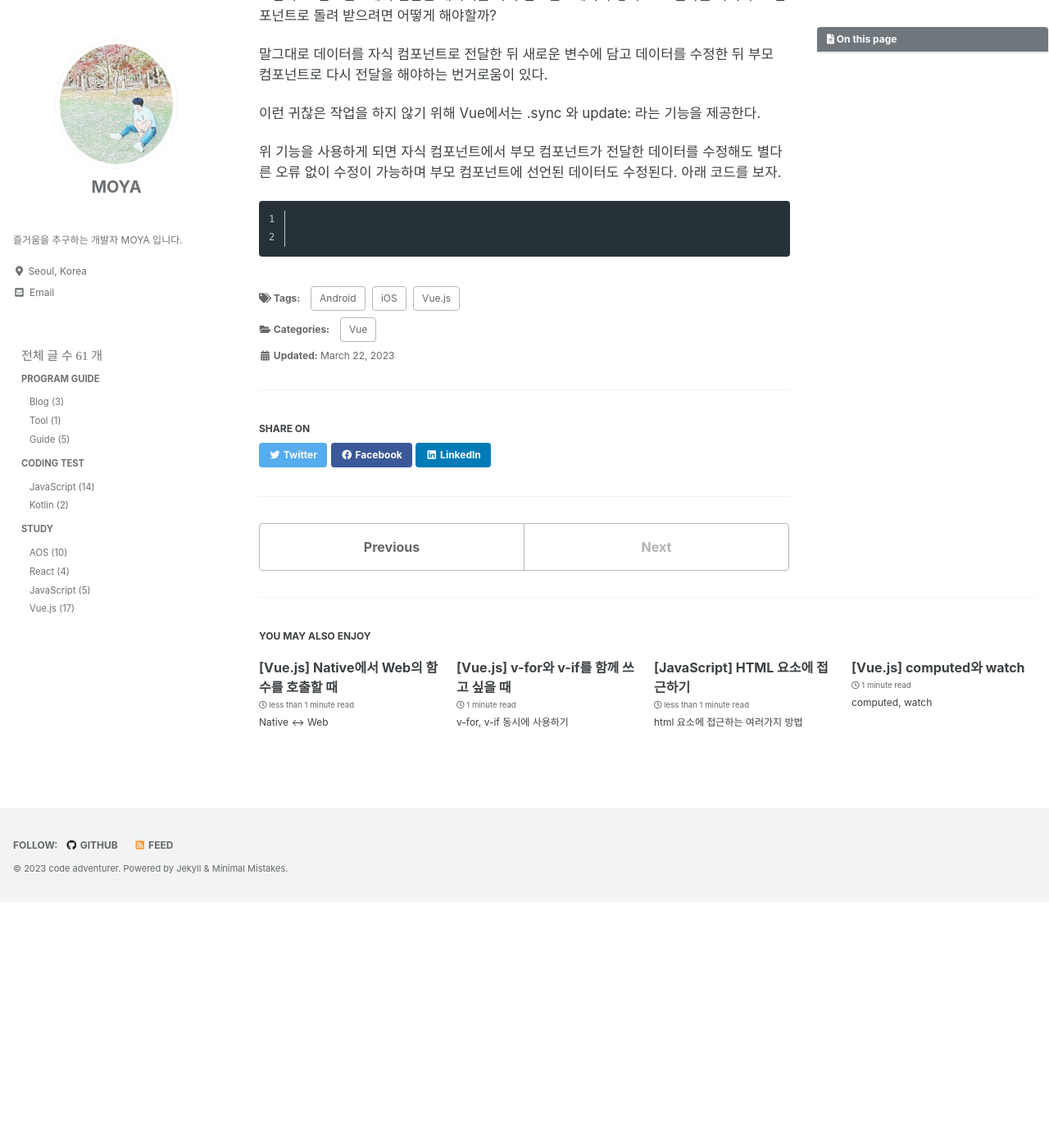
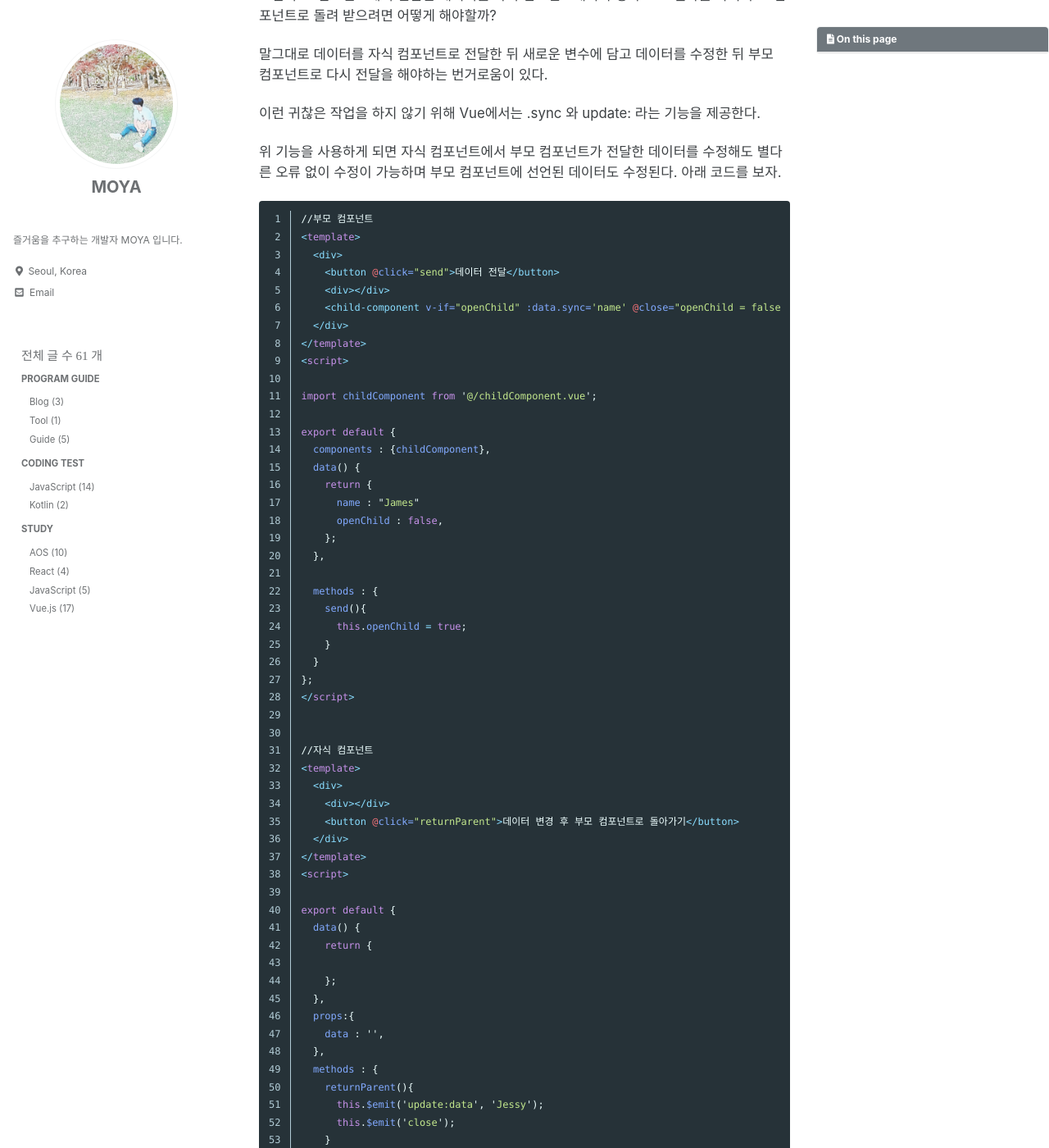
Before and after one commit to kdc7140/kdc7140.github.io, a Jekyll site: the page built from _posts/study/2023-03-22-vue017.md, in a window 1280 px wide and 1400 px high, scrolled down 396 px. Shown: the whole window at 82% size. Built offline with Jekyll 4.4.1, drawn with Linux system fonts in a browser that asks for light colours; cached includes are drawn as plain includes; some web fonts are replaced; before the commit the page ends 1496 px from its top, so only the background shows below that; some of the changed text lies outside the part shown.

Commit message:
vue .sync update:

````diff
--- a/_posts/study/2023-03-22-vue017.md
+++ b/_posts/study/2023-03-22-vue017.md
@@ -31,7 +31,62 @@ Vue에서는 기본적으로 단방향의 데이터 흐름을 갖고 있고 부
 위 기능을 사용하게 되면 자식 컴포넌트에서 부모 컴포넌트가 전달한 데이터를 수정해도 별다른 오류 없이 수정이 가능하며 부모 컴포넌트에 선언된 데이터도 수정된다. 아래 코드를 보자.
 
 
-```javascript
+```vue
+//부모 컴포넌트
+<template>
+  <div>
+    <button @click="send">데이터 전달</button>
+    <div>{{name}}</div>
+    <child-component v-if="openChild" :data.sync='name' @close="openChild = false"></child-component>
+  </div>
+</template>
+<script>
+
+import childComponent from '@/childComponent.vue';
+
+export default {
+  components : {childComponent},
+  data() {
+    return {
+      name : "James"
+      openChild : false,
+    };
+  },
+
+  methods : {
+    send(){
+      this.openChild = true;
+    }
+  }
+};
+</script>
 
 
+//자식 컴포넌트
+<template>
+  <div>
+    <div>{{data}}</div>
+    <button @click="returnParent">데이터 변경 후 부모 컴포넌트로 돌아가기</button>
+  </div>
+</template>
+<script>
+
+export default {
+  data() {
+    return {
+
+    };
+  },
+  props:{
+    data : '',
+  },
+  methods : {
+    returnParent(){
+      this.$emit('update:data', 'Jessy');
+      this.$emit('close');
+    }
+  }
+};
+</script>
+
 ```
````
